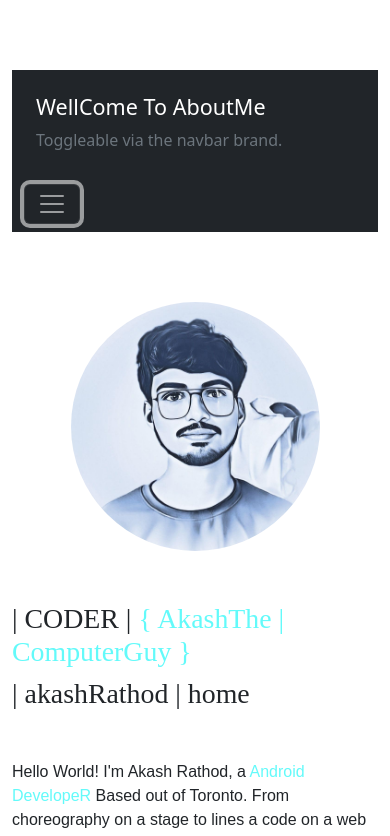
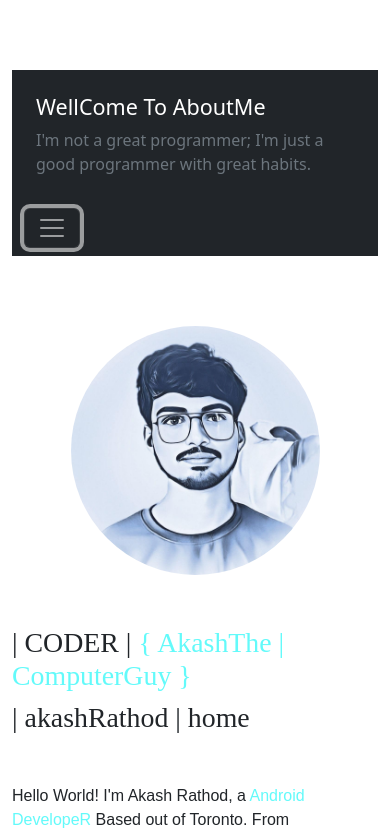
Before and after one commit to ak-akash03/ak-aboutme, a plain HTML site: page index.html in a window 390 px wide. Both pictures are taken after a click on the button "Toggle navigation". Shown: the top 836 px of the page. Drawn offline with nearby package versions, Linux system fonts and the light colour scheme; a web font is replaced by a local one.

Commit message:
about section change

```diff
--- a/index.html
+++ b/index.html
@@ -21,7 +21,7 @@
             <div class="collapse" id="navbarToggleExternalContent">
                 <div class="bg-dark p-4">
                     <h5 class="text-white h4">WellCome To AboutMe</h5>
-                    <span class="text-muted">Toggleable via the navbar brand.</span>
+                    <span class="text-muted">I'm not a great programmer; I'm just a good programmer with great habits.</span>
                 </div>
             </div>
             <nav class="navbar navbar-dark bg-dark">
```
